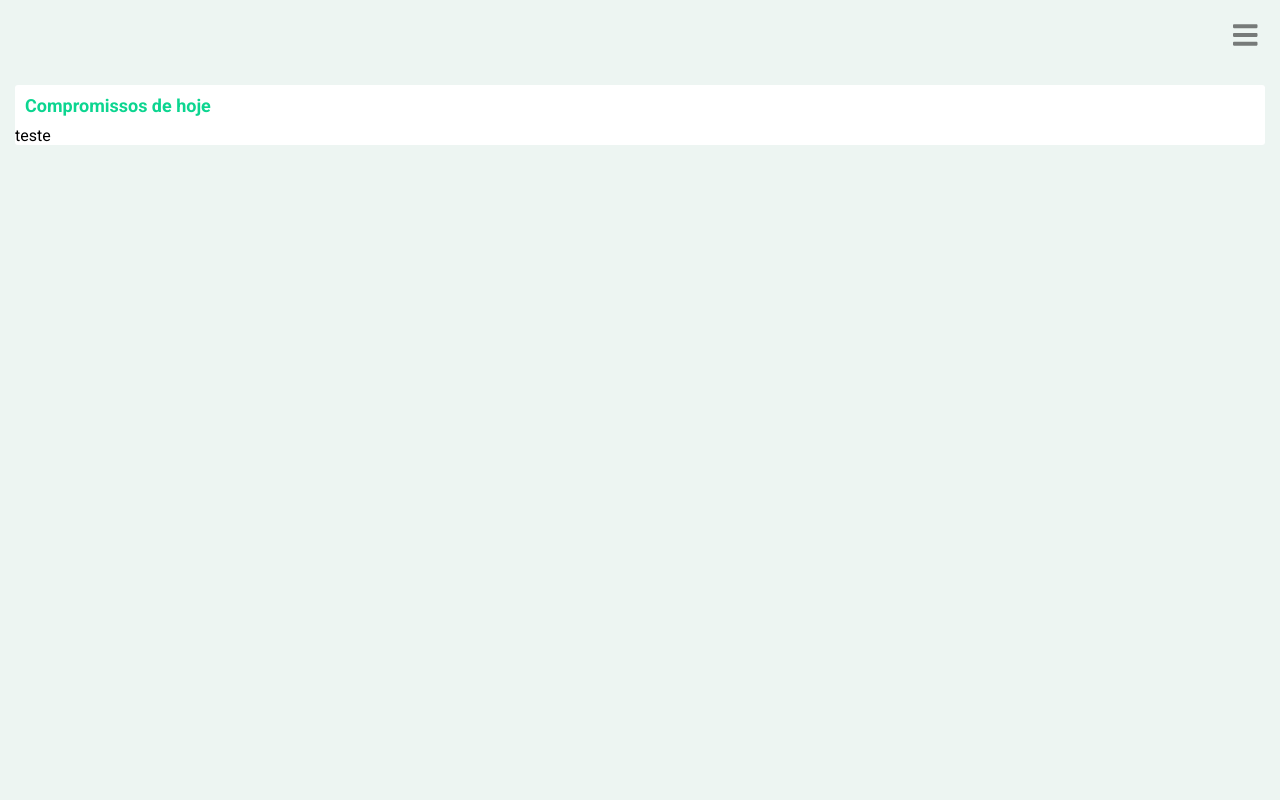
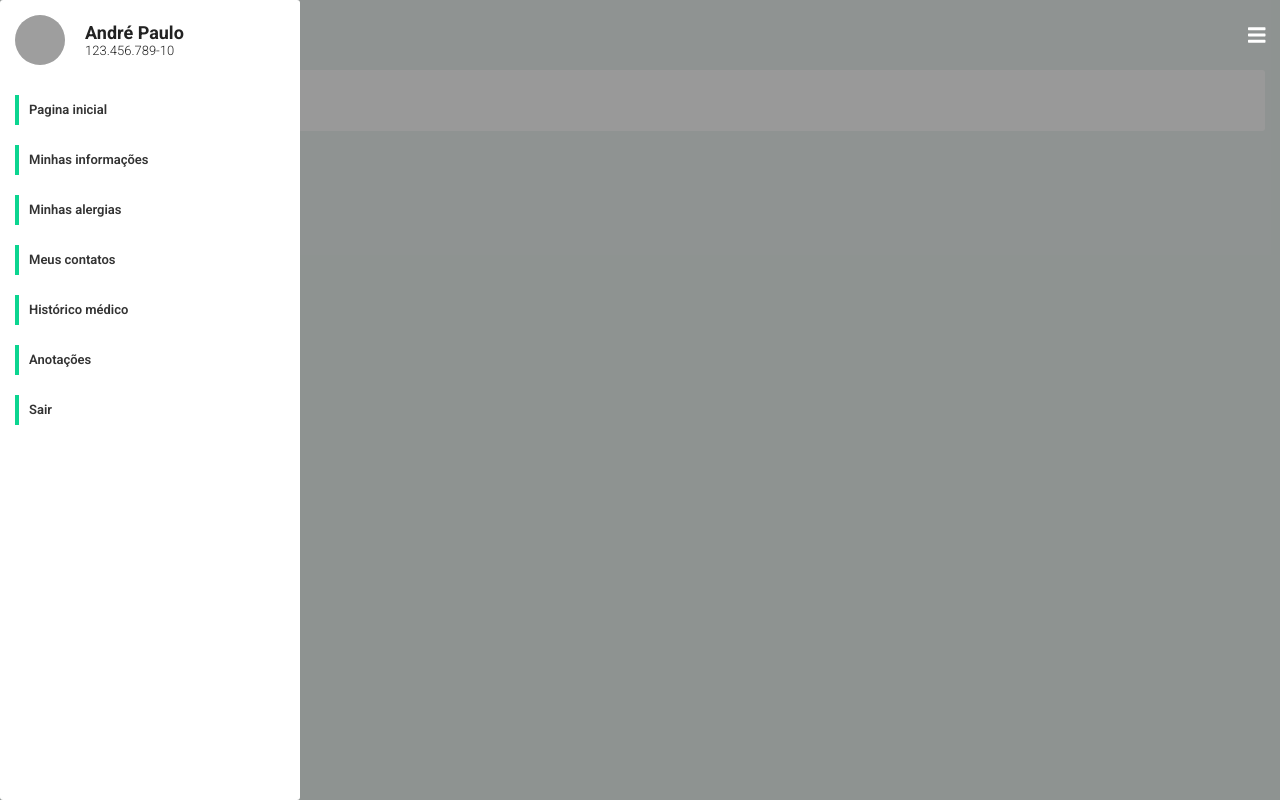
Before and after one commit to cryptohealth/web, a React (Create React App) app: page / in a window 1280 px wide. Both pictures are taken after a click on the button 1245 px from the left and 35 px from the top of the page. Built offline with nearby package versions, Linux system fonts and the light colour scheme; grey boxes are pictures that could not be loaded.

Commit message:
Criação do menu

```diff
--- a/src/components/Menu/index.js
+++ b/src/components/Menu/index.js
@@ -2,24 +2,29 @@ import React from 'react';
 
 import { any, string } from 'prop-types';
 
-import { Container, Title, Content } from './styles';
+import { Background, Container, User, Items } from './styles';
 
-export function Card(props) {
-  const { children, title } = props;
+export function Menu(props) {
+  const items = [
+    {title: 'Pagina inicial', link: '#'},
+    {title: 'Minhas informações', link: '#'},
+    {title: 'Minhas alergias', link: '#'},
+    {title: 'Meus contatos', link: '#'},
+    {title: 'Histórico médico', link: '#'},
+    {title: 'Anotações', link: '#'},
+    {title: 'Sair', link: '/entrar'},
+  ]
   return (
-    <Container>
-      <Title>{title}</Title>
-      <Content>{children}</Content>z
-    </Container>
+    <>
+      <Background active={props.active} />
+      <Container active={props.active}>
+        <User
+          name="André Paulo"
+          identifier="123.456.789-10"
+          photo="https://avatars0.githubusercontent.com/u/20177954?s=60&v=4"
+        />
+        <Items items={items} />
+      </Container>
+    </>
   );
 }
-
-Card.propTypes = {
-  children: any,
-  title: string,
-};
-
-Card.defaultProps = {
-  children: '',
-  title: '',
-};
--- a/src/components/Menu/styles.js
+++ b/src/components/Menu/styles.js
@@ -1,22 +1,116 @@
+import React from 'react';
+import { Link } from 'react-router-dom';
+
 import styled from 'styled-components';
 
+export const Background = styled.div`
+  position: absolute;
+  width: 100%;
+  height: 100vh;
+  background: rgba(0, 0, 0, 0.4);
+  top: 0;
+  left: 0;
+  transition: all 1s;
+  opacity: ${(props) => (props.active ? 1 : 0)};
+  visibility: ${(props) => (props.active ? 'visible' : 'hidden')};
+`;
+
 export const Container = styled.div`
-  width: 100%;
-  height: auto;
-  display: table;
+  width: 300px;
+  height: 100vh;
+  position: fixed;
+  top: 0;
+  left: 0;
   border-radius: 3px;
   background: #fff;
+  transition: all linear 0.3s;
+  z-index: 100;
+  transition: transform 0.3s ease-out;
+  transform: ${(props) =>
+    props.active ? 'translateX(0);' : 'translateX(-100%)'};
 `;
 
-export const Title = styled.h1`
-  font-size: 18px;
-  font-weight: bold;
-  color: #0CD590;
-  margin: 10px;
+const UserContainer = styled.div`
+  width: 100%;
+  display: flex;
+  padding: 15px;
+  justify-content: flex-start;
 `;
 
-export const Content = styled.div`
-  height: auto;
-  display: table;
-  margin-top: 10px;
+const Photo = styled.img`
+  width: 50px;
+  height: 50px;
+  border-radius: 50px;
+  background: #eee;
+  margin-right: 20px;
 `;
+
+const InfoContainer = styled.div`
+  width: auto;
+  display: flex;
+  flex-direction: column;
+  justify-content: center;
+`;
+
+const Name = styled.span`
+  font-size: 18px;
+  color: #222;
+  font-weight: 700;
+  display: block;
+`;
+
+const Identifier = styled.span`
+  font-size: 13px;
+  color: #222;
+  font-weight: 300;
+  display: block;
+`;
+
+export const User = (props) => {
+  return (
+    <UserContainer>
+      <Photo src={props.photo} />
+      <InfoContainer>
+        <Name>{props.name}</Name>
+        <Identifier>{props.identifier}</Identifier>
+      </InfoContainer>
+    </UserContainer>
+  );
+};
+
+const Ul = styled.ul`
+  padding: 15px;
+`;
+
+const Li = styled.li`
+  margin-bottom: 20px;
+`;
+
+const A = styled(Link)`
+  width: 100%;
+  display: block;
+  line-height: 30px;
+  border-left: 4px solid #0cd590;
+  padding-left: 10px;
+  font-size: 13px;
+  color: #333;
+  font-weight: 600;
+`;
+
+export const Items = (props) => {
+  return (
+    <Ul>
+      {props.items.map((item, index) => {
+        return (
+          <Li key={index}>
+            <A to={item.link}>{item.title}</A>
+          </Li>
+        )
+      })}
+    </Ul>
+  );
+};
+
+Items.defaultProps = {
+  items: []
+}
--- a/src/components/Navbar/index.js
+++ b/src/components/Navbar/index.js
@@ -1,15 +1,25 @@
-import React from 'react';
+import React, { useState } from 'react';
 
 import { array } from 'prop-types';
 
+import { Menu } from '../Menu';
 import { Container, Button } from './styles';
 
 export function Navbar({ buttons }) {
+  const [ menuStatus, setMenuStatus ] = useState(false);
   return (
     <Container>
+      <Menu active={menuStatus} />
       {buttons.map((button, index) => (
         <Button key={index} icon={button.icon} float={button.float} />
       ))}
+      <Button
+        active={menuStatus}
+        icon="bars"
+        onClick={() => {
+          setMenuStatus(!menuStatus);
+        }}
+      />
     </Container>
   );
 }
--- a/src/components/Navbar/styles.js
+++ b/src/components/Navbar/styles.js
@@ -6,9 +6,9 @@ import { string } from 'prop-types';
 
 export const Container = styled.div`
   width: 100%;
-  height: auto;
-  padding: 15px;
-  display: table;
+  height: 40px;
+  display: relative;
+  margin-bottom: 15px;
 `;
 
 const IconContainer = styled.button`
@@ -17,6 +17,14 @@ const IconContainer = styled.button`
   background: transparent;
   border: none;
   float: ${(props) => (props.float ? props.float : 'right')};
+  z-index: 101;
+  position: absolute;
+  top: 15px;
+  ${(props) =>
+    props.float ? (props.float === 'left' ? 'left: 15px; text-align: left;' : 'right: 15px; text-align: right;') : 'right: 15px; text-align: right;'
+  }
+
+
 `;
 
 IconContainer.propTypes = {
@@ -28,14 +36,15 @@ IconContainer.defaultProps = {
 };
 
 const Icon = styled(FontAwesomeIcon)`
-  font-size: 28px;
-  color: rgba(0, 0, 0, 0.5);
+  font-size: 20px;
+  transition: all 0.3s;
+  color: ${props => props.active ? '#fff' : '#222'};
 `;
 
-export const Button = ({ icon }) => {
+export const Button = ({ icon, onClick, active }) => {
   return (
-    <IconContainer>
-      <Icon icon={icon} />
+    <IconContainer onClick={() => onClick()}>
+      <Icon icon={icon} active={active} />
     </IconContainer>
   );
 };
--- a/src/components/index.js
+++ b/src/components/index.js
@@ -3,3 +3,4 @@ export * from './Input';
 export * from './Button';
 export * from './Card';
 export * from './Navbar';
+export * from './Menu';
--- a/src/pages/Dashboard/index.js
+++ b/src/pages/Dashboard/index.js
@@ -5,12 +5,11 @@ import { Screen, Card, Navbar } from '~/components';
 import { Container } from './styles';
 
 export default function Dashboard() {
-  const menuButtons = [{ icon: 'bars', float: 'right', actions: () => {} }];
   return (
     <Screen filter="#EDF5F2">
-      <Navbar buttons={menuButtons} />
+      <Navbar />
       <Container>
-        <Card title="Compromissos de hoje">teste</Card>
+        <Card title="Compromissos de hoje"><input/></Card>
       </Container>
     </Screen>
   );
--- a/src/styles/global.css
+++ b/src/styles/global.css
@@ -6,6 +6,8 @@
   outline: 0;
   box-sizing: border-box;
   font-family: 'Roboto', sans-serif;
+  list-style: none;
+  text-decoration: none;
 }
 
 *:focus {
```
